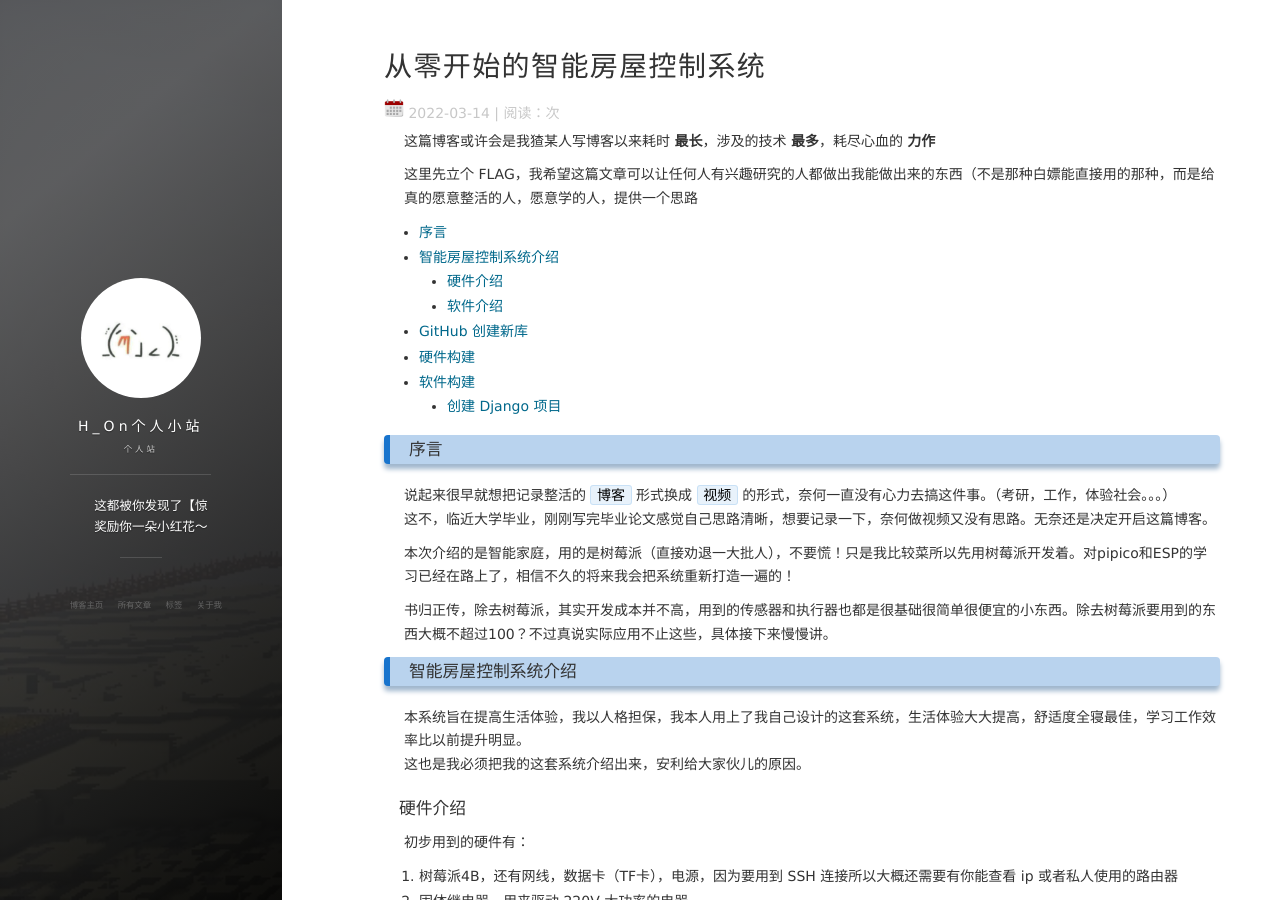
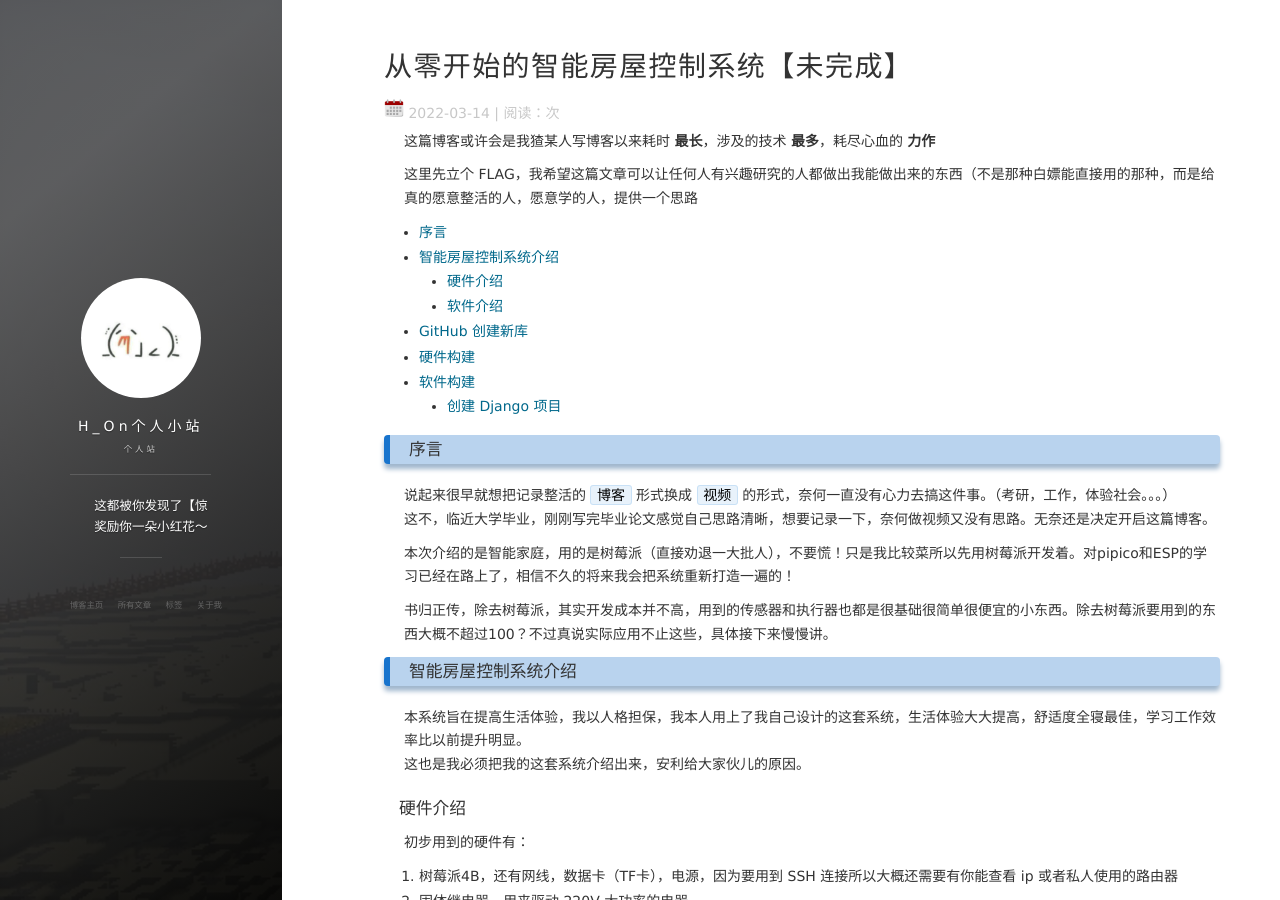
Before and after one commit to Hybrogen/Hybrogen.github.io, a Jekyll site: the page built from _posts/2022-03-14-HHOME.md, in a window 1280 px wide and 900 px high. Built offline with Jekyll 4.4.1, drawn with Linux system fonts in a browser that asks for light colours; nearby versions of some CDN libraries; comment, search, counter and statistics services are not loaded.

Commit message:
添加未完成文章的注释

```diff
--- a/_posts/2022-03-14-HHOME.md
+++ b/_posts/2022-03-14-HHOME.md
@@ -1,6 +1,6 @@
 ---
 layout: post
-title: 从零开始的智能房屋控制系统
+title: 从零开始的智能房屋控制系统【未完成】
 date: 2022-03-14
 author: H_On
 description: 是毕业设计辣 > A <
```
